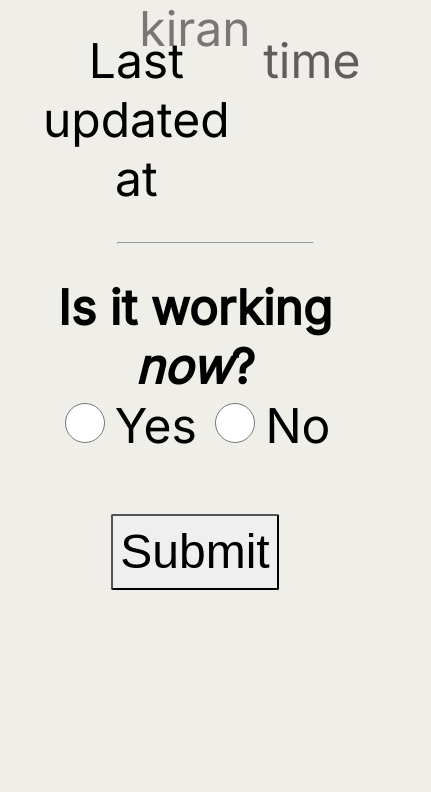
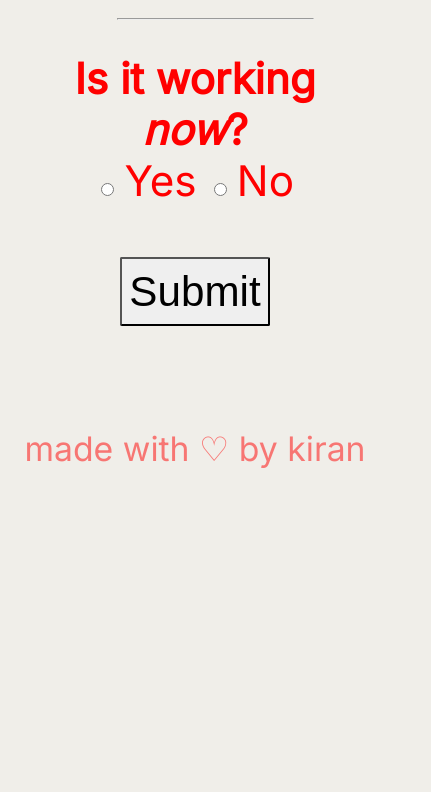
Before and after one commit to kiranw/sls-coffee-closet, a plain HTML site: page index.html in a window 390 px wide. Shown: the part 776-1568 px from the top of the page, 431 px wide, since content can reach past the window. After the commit the page ends 1330 px from the top, so only its background shows below. Drawn offline with nearby package versions, Linux system fonts and the light colour scheme; no server answers.

Commit message:
Mobile-friendly

```diff
--- a/index.html
+++ b/index.html
@@ -2,6 +2,7 @@
 <html>
 <head>
 	<title>SLS Coffee Closet • Is the SLS coffee machine working?</title>
+	<meta name="viewport" content="width=device-width, initial-scale=1" />
 	<script src="https://cdnjs.cloudflare.com/ajax/libs/jquery/3.3.1/jquery.min.js"></script>
 	<link rel="stylesheet" href="https://fonts.googleapis.com/css?family=Inter">
 	<link rel="stylesheet" href="style.css">
@@ -10,7 +11,7 @@
 
 <h2>Is the coffee machine working?</h2>
 <h1 id="answer">Yes</h1>
-<div id="sourcing">Last updated at <div id="timestamp" class="imported-data">time</div></div>
+<div id="sourcing">Last updated at <span id="timestamp" class="imported-data">time</span></div>
 
 <script>
 	function processData(data){
@@ -56,11 +57,11 @@
 	     statusCode: {
 	       0: function() {
 	         //Success message
-	         alert("Success!" + field1 + field2);
+	         // alert("Success!" + field1 + field2);
 	       },
 	       200: function() {
 	         //Success Message
-	         alert("Success!");
+	         // alert("Success!");
 	       }
 	     }
    });
--- a/style.css
+++ b/style.css
@@ -3,11 +3,10 @@ body {
 	font-family: "Inter", sans-serif;
 	text-align: center;
 	margin:10vh 5vw;
-	font-size: 3em;
 }
 
 #sourcing {
-	display: inline-flex;
+	display: inline-block;
 }
 
 .imported-data {
@@ -32,8 +31,6 @@ hr {
 }
 
 input[type="radio"] {
-	width: 3em;
-	height: 3em;
 	margin-right: 10px;
 }
 
@@ -46,9 +43,33 @@ button {
 }
 
 #footer {
-	margin-left:-5vw;
-	width: 100%;
+	opacity: 0.5;
 	bottom: 10px;
-	opacity: 0.5;
-	position: fixed;
+	font-size:0.8em;
 }
+
+
+@media screen and (min-width: 401px) {
+  body {
+    font-size: 2vw;
+  }
+
+  input[type="radio"] {
+  	width: 1em;
+	height: 1em;
+  }
+}
+
+
+
+@media screen and (max-width: 400px) {
+  body {
+    font-size: 5vh;
+    color: red;
+  }
+
+  input[type="radio"] {
+  	width: 1em;
+	height: 1em;
+  }
+}
```
